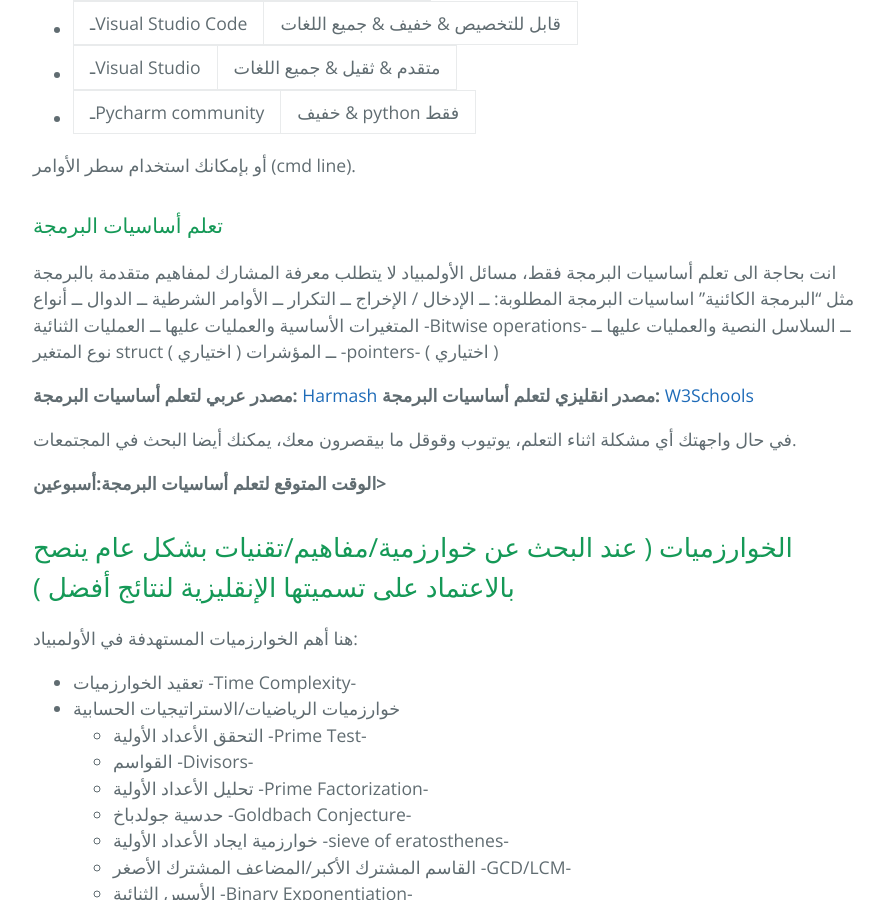
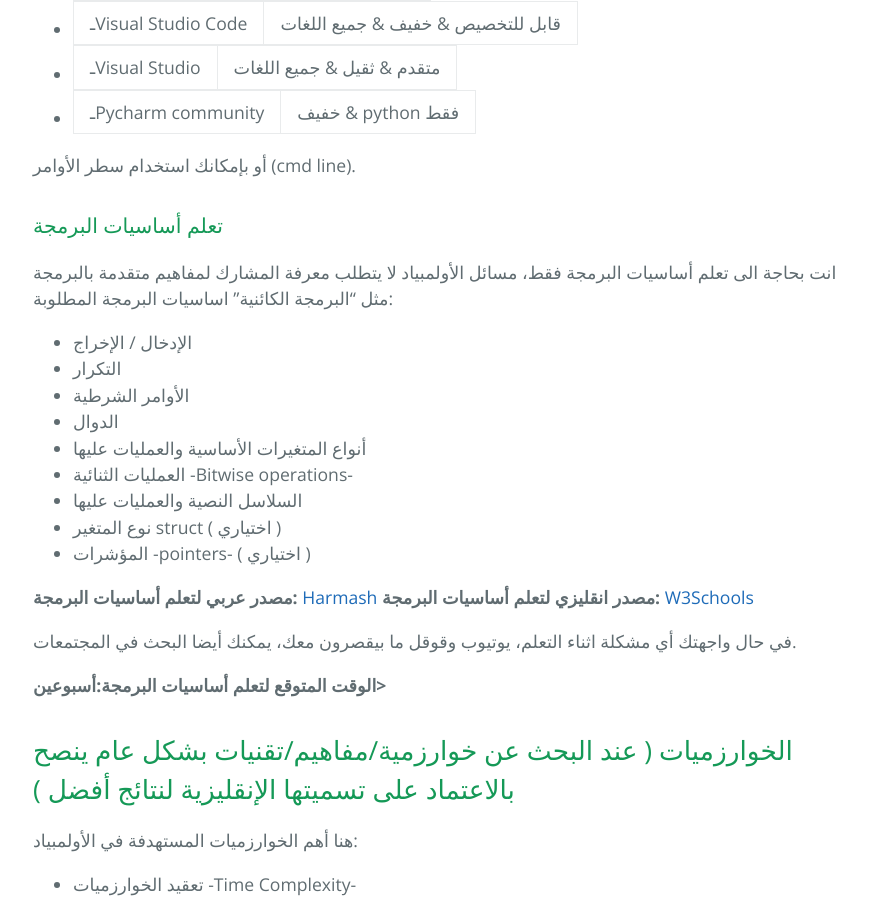
Before and after one commit to Teqaniaat/Teqaniaat, a Jekyll site: the page built from athka/athka_roadmap_ar.md, in a window 1280 px wide and 900 px high, scrolled down 477 px. Shown: the whole window, without its empty margins (191-1075 px from the left). Built offline with Jekyll 4.4.1, drawn with Linux system fonts in a browser that asks for light colours; the repository's description, which GitHub fills in, is left out.

Commit message:
Update athka_roadmap_ar.md

```diff
--- a/athka/athka_roadmap_ar.md
+++ b/athka/athka_roadmap_ar.md
@@ -15,15 +15,15 @@ lang: ar
 ### تعلم أساسيات البرمجة
 انت بحاجة الى تعلم أساسيات البرمجة فقط، مسائل الأولمبياد لا يتطلب معرفة المشارك لمفاهيم متقدمة بالبرمجة مثل "البرمجة الكائنية"
 اساسيات البرمجة المطلوبة:
-ــ الإدخال / الإخراج
-ــ التكرار
-ــ الأوامر الشرطية
-ــ الدوال
-ــ أنواع المتغيرات الأساسية والعمليات عليها
-ــ العمليات الثنائية -Bitwise operations-
-ــ السلاسل النصية والعمليات عليها
-ــ نوع المتغير struct ( اختياري )
-ــ المؤشرات -pointers- ( اختياري )
+- الإدخال / الإخراج
+- التكرار
+- الأوامر الشرطية
+- الدوال
+- أنواع المتغيرات الأساسية والعمليات عليها
+- العمليات الثنائية -Bitwise operations-
+- السلاسل النصية والعمليات عليها
+- نوع المتغير struct ( اختياري )
+- المؤشرات -pointers- ( اختياري )
 
 **مصدر عربي لتعلم أساسيات البرمجة:** [Harmash](https://harmash.com/tutorials/cplusplus/overview)
 **مصدر انقليزي لتعلم أساسيات البرمجة:** [W3Schools](https://www.w3schools.com/cpp/)
```
